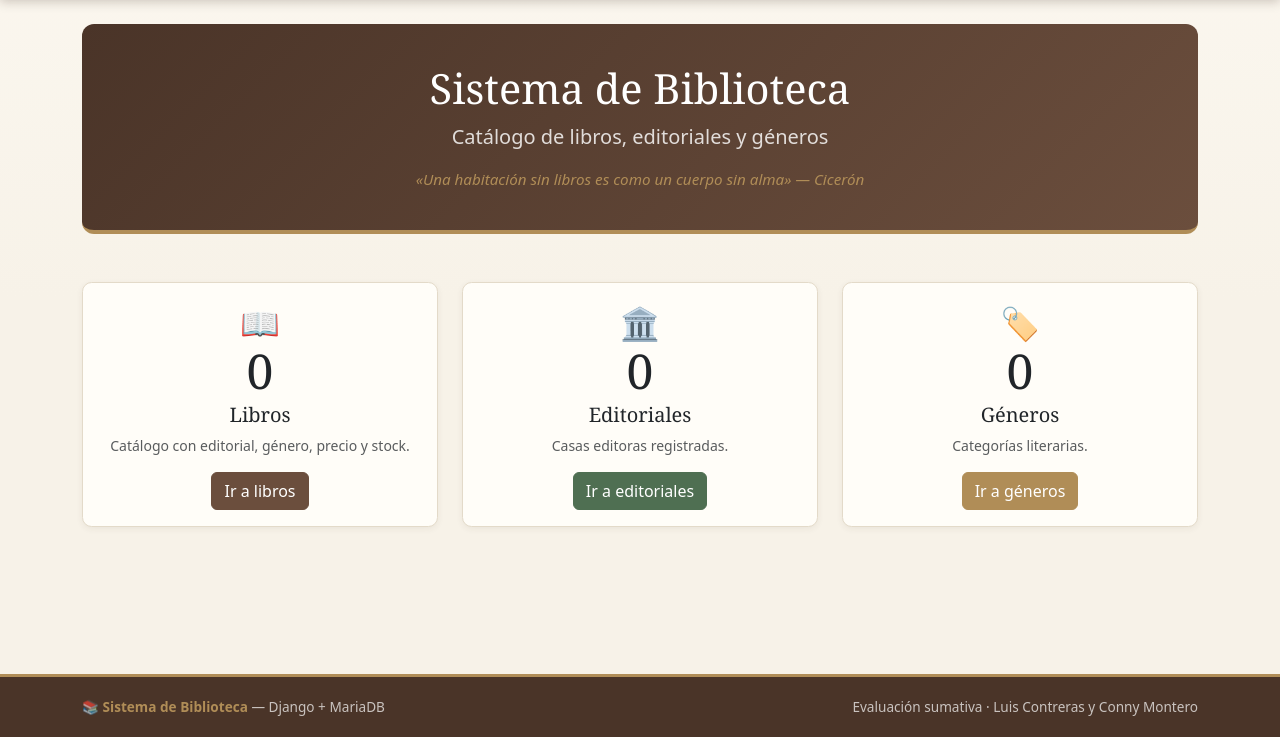
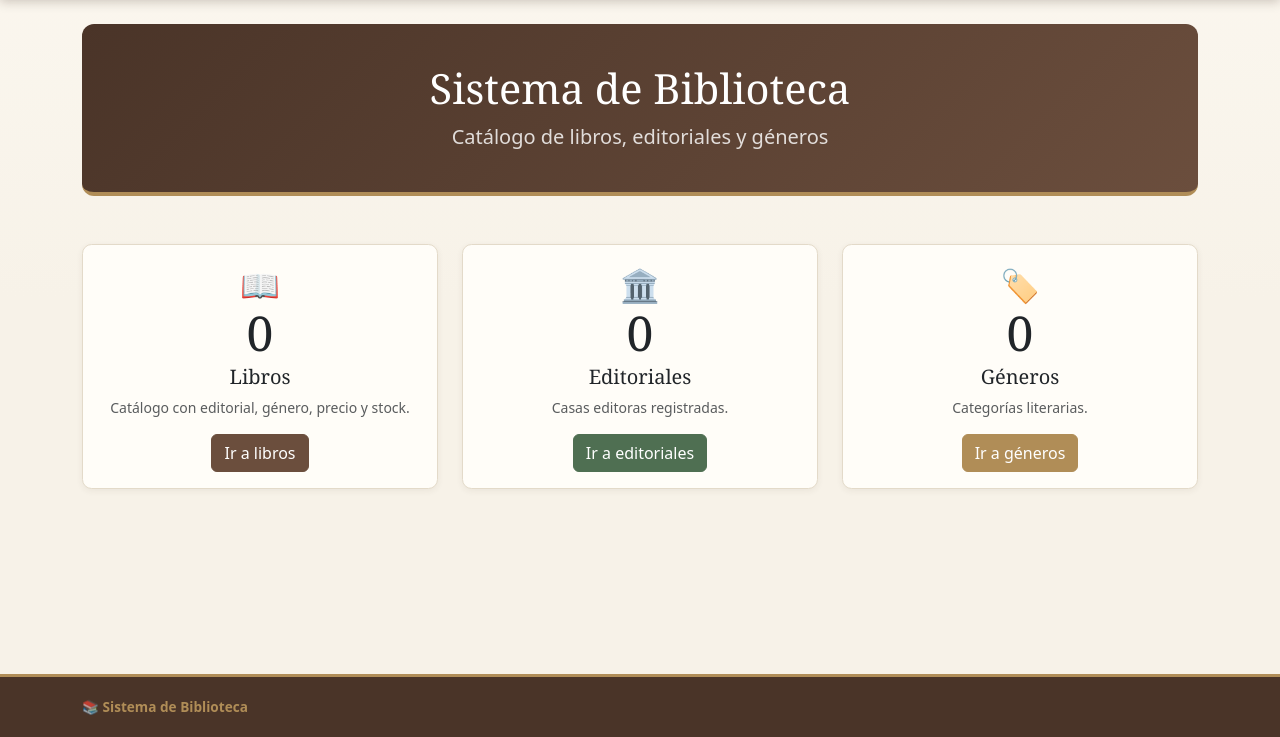
Before and after one commit to connymontero/sistema_biblioteca, a Django app: page / in a window 1280 px wide. Shown: the part 63-800 px from the top of the page. Run offline with Django 5.2, Linux system fonts and the light colour scheme; data that the repository does not hold is empty; some libraries are stand-ins or nearby versions.

Commit message:
lineas de html extras

```diff
--- a/config/templates/componentes/_pie.html
+++ b/config/templates/componentes/_pie.html
@@ -9,7 +9,6 @@ modales), y esos heredan el color claro del pie sobre fondo claro.
 
 <footer class="pie-biblioteca">
     <div class="container d-flex flex-wrap justify-content-between gap-2">
-        <span>📚 <strong>Sistema de Biblioteca</strong> — Django + MariaDB</span>
-        <span>Evaluación sumativa · Luis Contreras y Conny Montero</span>
+        <span>📚 <strong>Sistema de Biblioteca</strong></span>
     </div>
 </footer>
--- a/config/templates/inicio.html
+++ b/config/templates/inicio.html
@@ -5,7 +5,7 @@
 <div class="portada mb-5">
     <h1>Sistema de Biblioteca</h1>
     <p class="lead">Catálogo de libros, editoriales y géneros</p>
-    <p class="cita">«Una habitación sin libros es como un cuerpo sin alma» — Cicerón</p>
+
 </div>
 
 <div class="row g-4">
```
